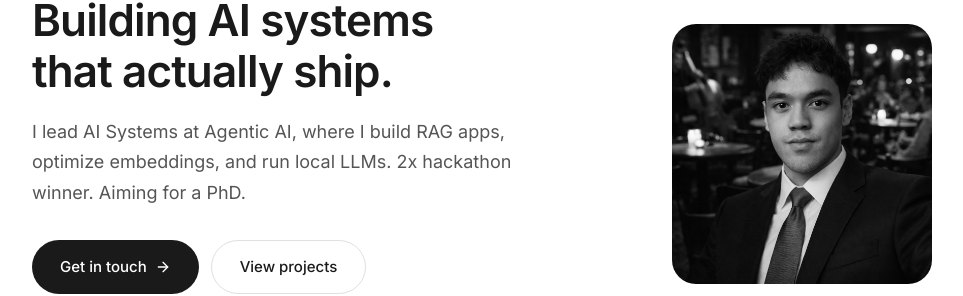
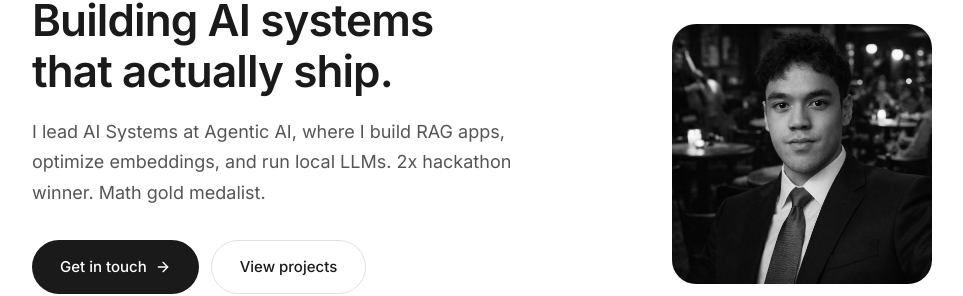
Before and after one commit to syafino/portfolio, a React (Vite) app: page / in a window 1280 px wide. Shown: the part 159-455 px from the top of the page, without its empty margins (158-1121 px from the left). Built offline with nearby package versions, Linux system fonts and the light colour scheme.

Commit message:
tiny change

```diff
--- a/src/App.tsx
+++ b/src/App.tsx
@@ -95,7 +95,7 @@ const Hero = () => {
               Building AI systems<br />that actually ship.
             </h1>
             <p style={{ fontSize: 18, color: '#555', marginBottom: 32, lineHeight: 1.7, maxWidth: 520 }}>
-              I lead AI Systems at Agentic AI, where I build RAG apps, optimize embeddings, and run local LLMs. 2x hackathon winner. Aiming for a PhD.
+              I lead AI Systems at Agentic AI, where I build RAG apps, optimize embeddings, and run local LLMs. 2x hackathon winner. Math gold medalist.
             </p>
 
             <div style={{ display: 'flex', flexWrap: 'wrap', gap: 12, marginBottom: 32 }}>
```
